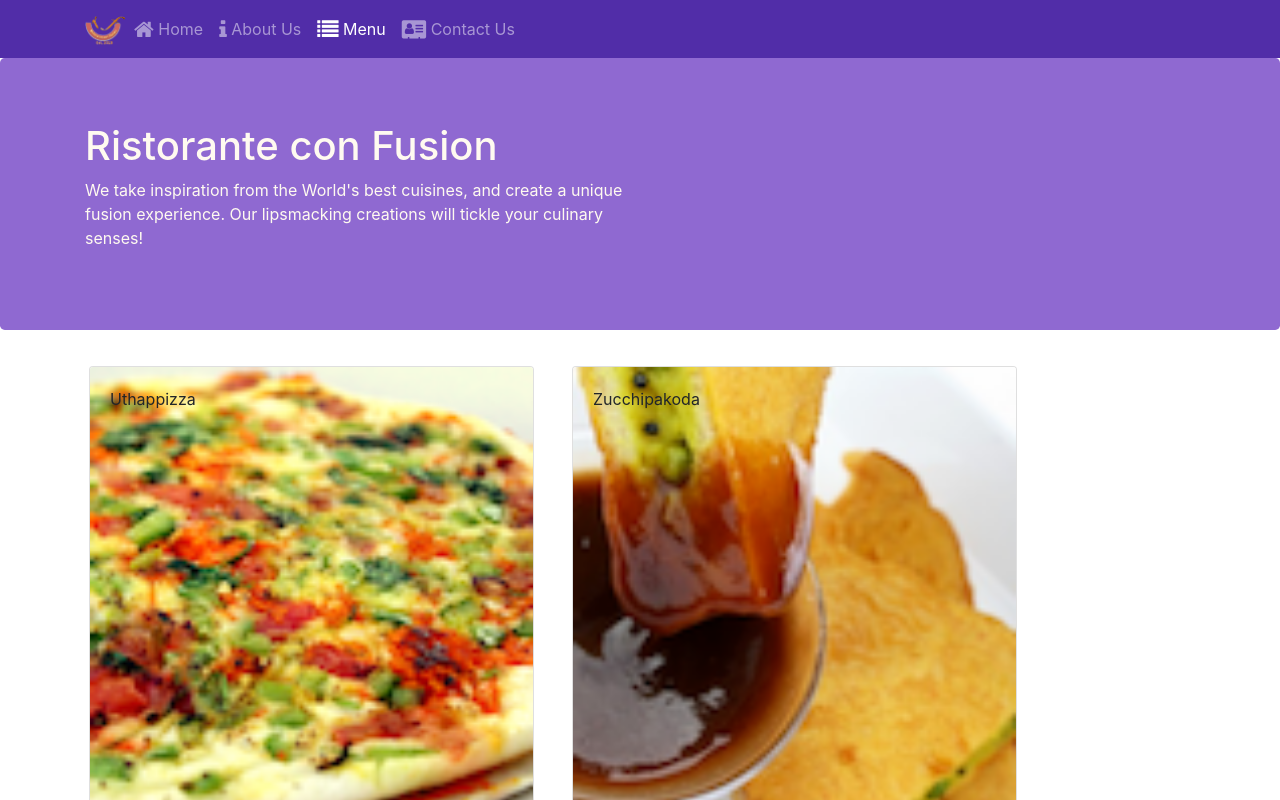
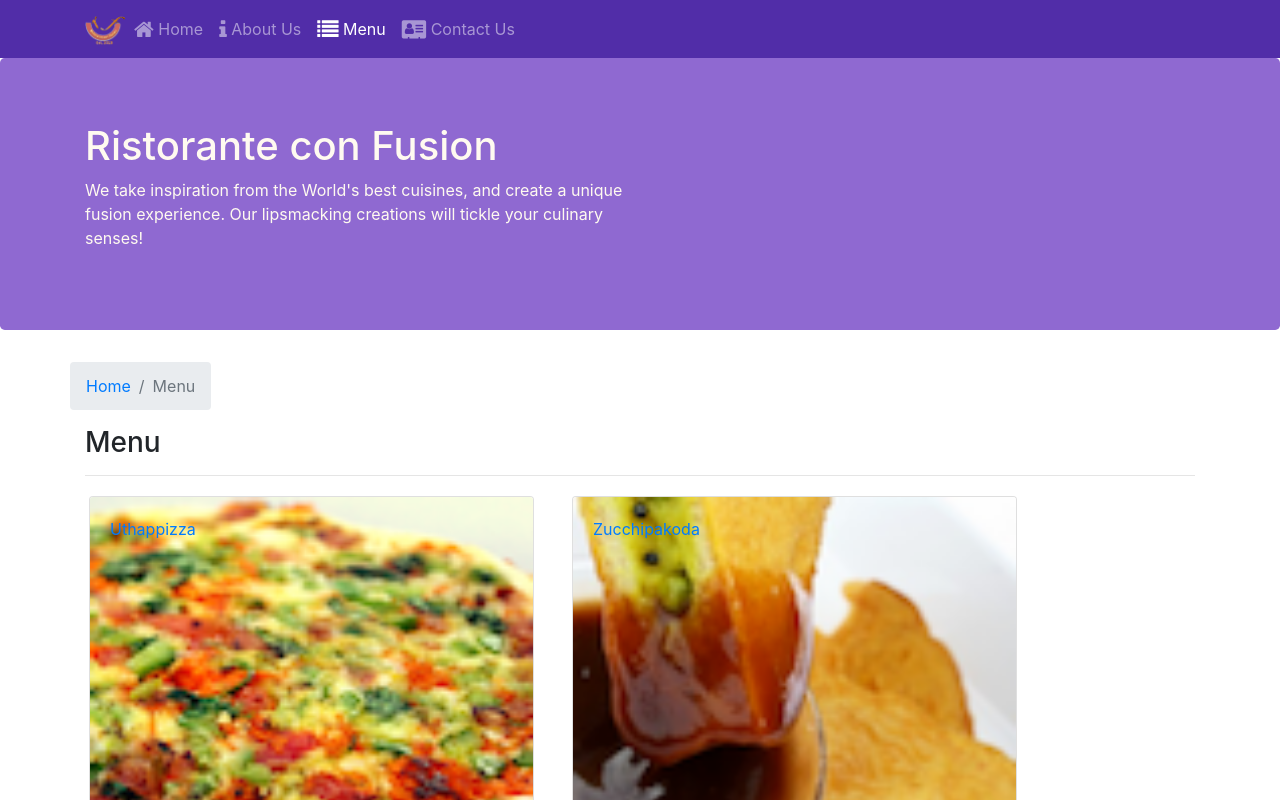
Before and after one commit to shan30071997/coursera_react, a React (Create React App) app in the folder confusion/: page /menu in a window 1280 px wide. Shown: the top 800 px of the page. Built offline with nearby package versions, Linux system fonts and the light colour scheme.

Commit message:
Single Page Applications Part 2

```diff
--- a/confusion/src/components/ContactComponent.js
+++ b/confusion/src/components/ContactComponent.js
@@ -1,7 +1,22 @@
 import React from "react";
+import { Breadcrumb, BreadcrumbItem } from "reactstrap";
+import { Link } from "react-router-dom";
 
 function Contact(props) {
   return (
+    <React.Fragment>
+      <div className="row">
+        <Breadcrumb>
+          <BreadcrumbItem>
+            <Link to="/home">Home</Link>
+          </BreadcrumbItem>
+          <BreadcrumbItem active>Contact Us</BreadcrumbItem>
+        </Breadcrumb>
+        <div className="col-12">
+          <h3>Contact Us</h3>
+          <hr />
+        </div>
+      </div>
       <div className="container">
         <div className="row row-content">
           <div className="col-12">
@@ -50,6 +65,7 @@
           </div>
         </div>
       </div>
+    </React.Fragment>
   );
 }
 
--- a/confusion/src/components/DishdetailComponent.js
+++ b/confusion/src/components/DishdetailComponent.js
@@ -1,5 +1,14 @@
 import React from "react";
-import { Card, CardImg, CardText, CardBody, CardTitle } from "reactstrap";
+import {
+  Card,
+  CardImg,
+  CardText,
+  CardBody,
+  CardTitle,
+  Breadcrumb,
+  BreadcrumbItem
+} from "reactstrap";
+import { Link } from "react-router-dom";
 
 function RenderDish({ dish }) {
   if (dish != null)
@@ -49,13 +58,28 @@
   if (dish == null) {
     return <div></div>;
   }
-  const dishItem = <RenderDish dish={props.dish} />;
-  const commentItem = <RenderComments comments={props.dish.comments} />;
+
   return (
     <div className="container">
       <div className="row">
-        {dishItem}
-        {commentItem}
+        <Breadcrumb>
+          <BreadcrumbItem>
+            <Link to="/menu">Menu</Link>
+          </BreadcrumbItem>
+          <BreadcrumbItem active>{props.dish.name}</BreadcrumbItem>
+        </Breadcrumb>
+        <div className="col-12">
+          <h3>{props.dish.name}</h3>
+          <hr />
+        </div>
+      </div>
+      <div className="row">
+        <div className="col-12 col-md-5 m-1">
+          <RenderDish dish={props.dish} />
+        </div>
+        <div className="col-12 col-md-5 m-1">
+          <RenderComments comments={props.comments} />
+        </div>
       </div>
     </div>
   );
--- a/confusion/src/components/MainComponent.js
+++ b/confusion/src/components/MainComponent.js
@@ -34,6 +34,20 @@
         />
       );
     };
+    const DishWithId = ({ match }) => {
+      return (
+        <DishDetail
+          dish={
+            this.state.dishes.filter(
+              dish => dish.id === parseInt(match.params.dishId, 10)
+            )[0]
+          }
+          comments={this.state.comments.filter(
+            comment => comment.dishId === parseInt(match.params.dishId, 10)
+          )}
+        />
+      );
+    };
 
     return (
       <div>
@@ -45,7 +59,9 @@
             path="/menu"
             component={() => <Menu dishes={this.state.dishes} />}
           />
-          <Route exact path="/contactus" component={Contact} />} />
+          <Route path="/menu/:dishId" component={DishWithId} />
+          <Route exact path="/contactus" component={Contact} />
+
           <Redirect to="/home" />
         </Switch>
 
--- a/confusion/src/components/MenuComponent.js
+++ b/confusion/src/components/MenuComponent.js
@@ -1,13 +1,23 @@
 import React from "react";
-import { Card, CardImg, CardImgOverlay, CardTitle } from "reactstrap";
+import {
+  Card,
+  CardImg,
+  CardImgOverlay,
+  CardTitle,
+  Breadcrumb,
+  BreadcrumbItem
+} from "reactstrap";
+import { Link } from "react-router-dom";
 
 function RenderMenuItem({ dish, onClick }) {
   return (
     <Card>
-      <CardImg width="100%" src={dish.image} alt={dish.name} />
-      <CardImgOverlay>
-        <CardTitle>{dish.name}</CardTitle>
-      </CardImgOverlay>
+      <Link to={`/menu/${dish.id}`}>
+        <CardImg width="100%" src={dish.image} alt={dish.name} />
+        <CardImgOverlay>
+          <CardTitle>{dish.name}</CardTitle>
+        </CardImgOverlay>
+      </Link>
     </Card>
   );
 }
@@ -23,6 +33,18 @@
 
   return (
     <div className="container">
+      <div className="row">
+        <Breadcrumb>
+          <BreadcrumbItem>
+            <Link to="/home">Home</Link>
+          </BreadcrumbItem>
+          <BreadcrumbItem active>Menu</BreadcrumbItem>
+        </Breadcrumb>
+        <div className="col-12">
+          <h3>Menu</h3>
+          <hr />
+        </div>
+      </div>
       <div className="row">{menu}</div>
     </div>
   );
```
Lines whose indentation alone changed are shown as unchanged.
